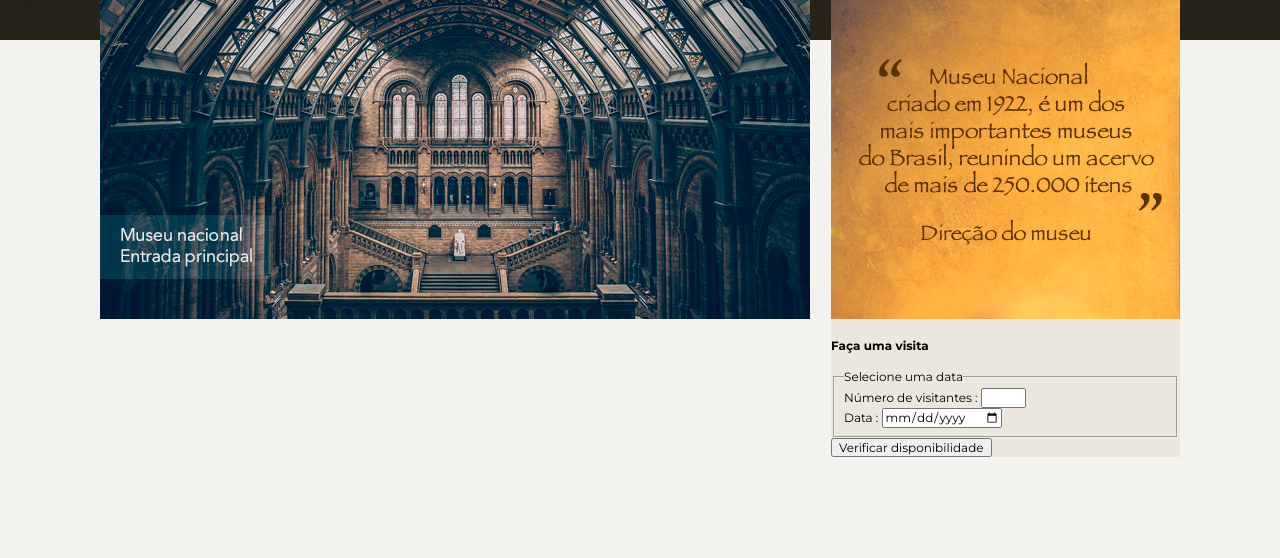
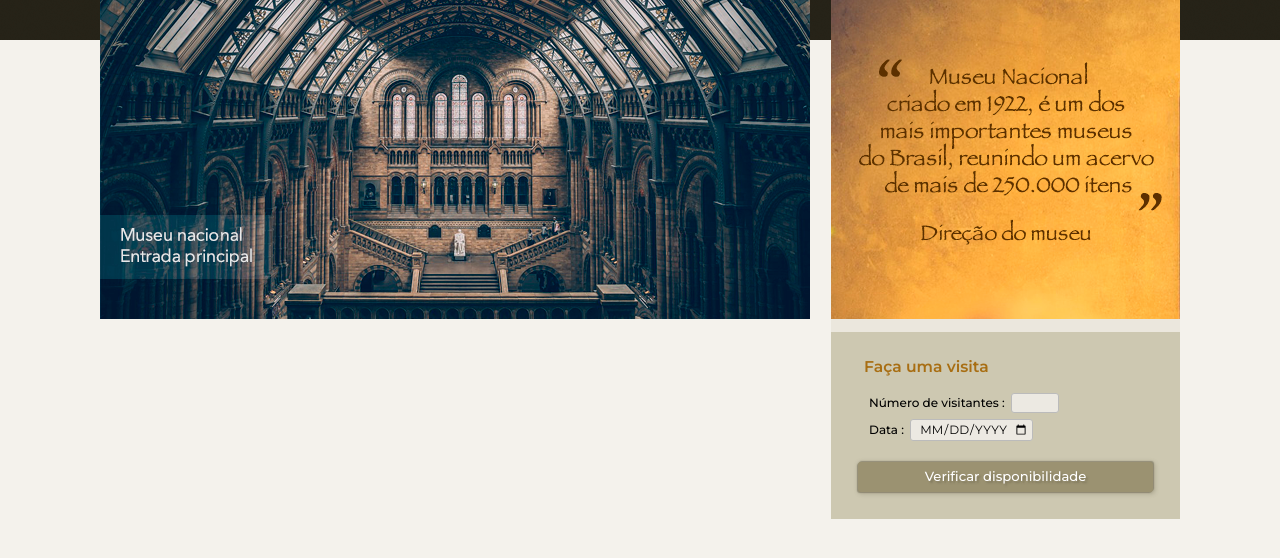
Before and after one commit to danigvg/Projetos_Curso_Web, a PHP site: page / in a window 1280 px wide. Shown: the part 118-676 px from the top of the page. Run offline with PHP 8.4, Linux system fonts and the light colour scheme.

Commit message:
:lipstick: style: define visual do campo visitas

```diff
--- a/projeto6_MuseuNacional/css/style.css
+++ b/projeto6_MuseuNacional/css/style.css
@@ -62,3 +62,52 @@ aside{
     flex-basis: 349px;
     background: #ebe7dd;
 }
+section#visitas {
+    background: #cdc8b1;
+    padding: 10px 27px 27px 27px;
+    margin-top: 10px;
+}
+#visitas h4{
+    color: #A86E13;
+    font-size: 1.3em;
+    font-weight: 600;
+    padding-left: 6px;
+    margin: 15px 0px 10px 0px;
+}
+#visitas fieldset legend{
+    display: none;
+}
+fieldset{
+    border:none;
+}
+#visitas fieldset label {
+    font-weight: 500;
+}
+
+#data , #qtd {
+    background: #ece9e2;
+    padding: 2px 3px 2px 3px;
+    text-align: center;
+    text-transform: uppercase;
+    margin: 3px;
+    border: 1px solid rgb(187, 187, 187);
+    border-radius: 3px;
+}
+#qtd {
+    width: 40px;
+}
+.botao-visitas{
+    margin-top: 10px;
+    border: none;
+    border-radius: 3px;
+    background: #9b9271;
+    color: white;
+    font-size: 1.1em;
+    font-weight: 500;
+    text-shadow: 2px 2px 2px rgba(102, 95, 73, 0.50);
+    width: 100%;
+    height: 30px;
+    box-shadow: -1px 1px 1px 0px rgba(102, 95, 73, 0.50),
+                1px -1px 1px 0px rgba(102, 95, 73, 0.50),
+                1px 1px 4px 1px rgba(102, 95, 73, 0.30);
+}
```
